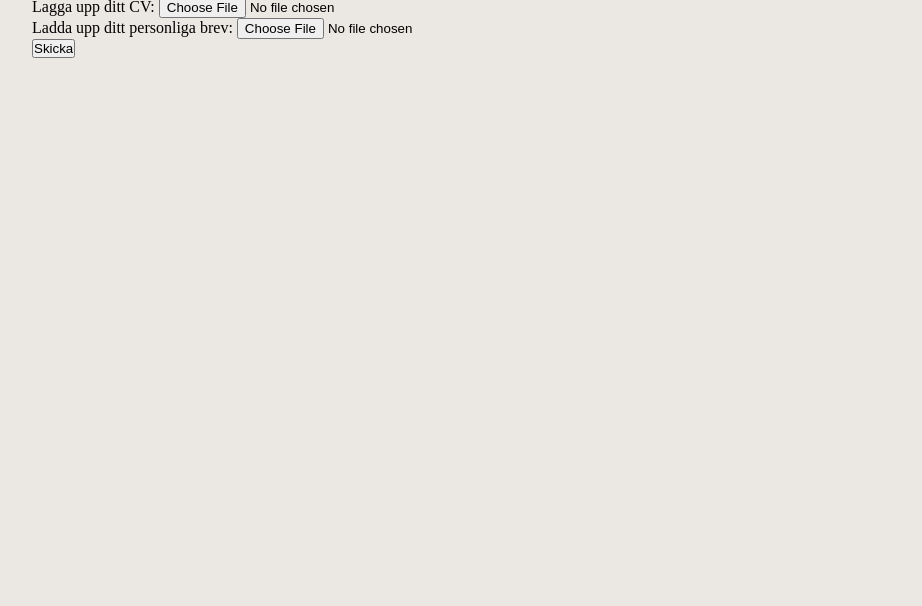
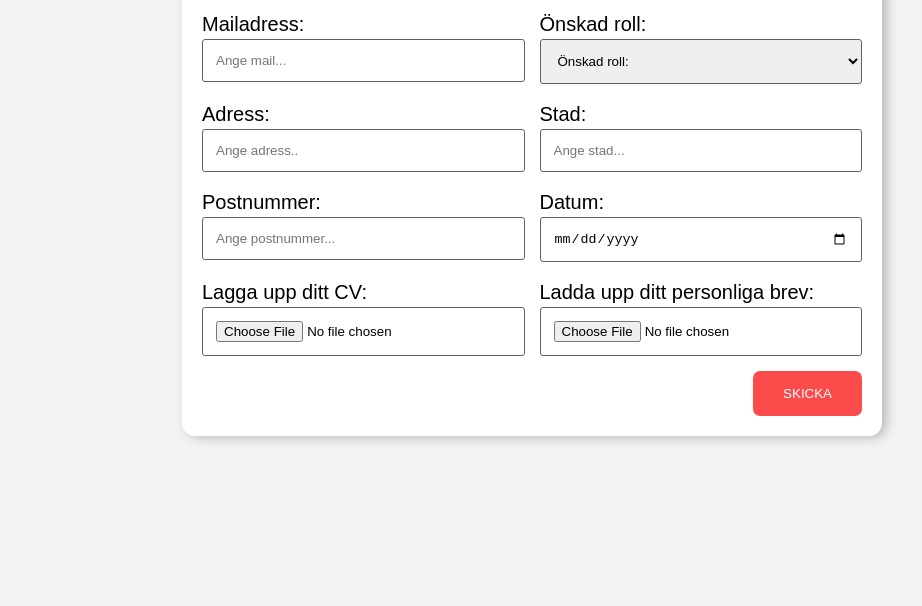
Before and after one commit to divperedi/forms, a plain HTML site: page index.html in a window 1280 px wide. Shown: the part 194-800 px from the top of the page, without its empty margins (108-1030 px from the left). Drawn offline with Linux system fonts and the light colour scheme; a web font is replaced by a local one.

Commit message:
styled the form

```diff
--- a/index.html
+++ b/index.html
@@ -1,11 +1,13 @@
 <!DOCTYPE html>
 <html lang="en">
+
 <head>
     <meta charset="UTF-8">
     <meta name="viewport" content="width=device-width, initial-scale=1.0">
     <link rel="stylesheet" href="style.css">
     <title>Document</title>
 </head>
+
 <body>
 
     <div class="form-wrapper">
@@ -63,10 +65,13 @@
                         <input type="file" id="letter">
                     </div>
                 </div>
-                <input type="submit" value="Skicka">
+                <div class="button-container">
+                    <input class="send-button" type="submit" value="SKICKA">
+                </div>
             </form>
         </div>
     </div>
 
 </body>
+
 </html>
--- a/style.css
+++ b/style.css
@@ -1,3 +1,5 @@
+@import url('https://fonts.googleapis.com/css2?family=Saira+Extra+Condensed:wght@500&family=Share:wght@700&display=swap');
+
 * {
     box-sizing: border-box;
     margin: 0;
@@ -5,10 +7,65 @@
 }
 
 body {
-    background-color: rgb(235, 231, 226);
+    background-color: rgb(243, 243, 243);
+    max-width: 1000px;
+    margin: 0px auto 0px auto;
+    font-family: 'Saira Extra Condensed', sans-serif;
+}
+
+h1 {
+    font-size: 40px;
 }
 
 .form-wrapper {
-    max-width: 1000px;
-    margin: 0 auto;
+    max-width: 700px;
+    margin: 50px auto;
+    background-color: white;
+    border-radius: 13px;
+    padding: 20px;
+    box-shadow: 5px 2px 12px -1px rgba(158, 158, 158, 0.75);
 }
+
+.form__form-inner {
+    display: grid;
+    grid-template-columns: 1fr 1fr;
+    gap: 15px;
+    line-height: 30px;
+    font-size: 22px;
+}
+
+.form__input-group {
+    display: flex;
+    flex-direction: column;
+    font-size: 20px;
+}
+
+input,
+select {
+    border-radius: 3px;
+    padding: 13px;
+    border: solid 1px rgb(97, 97, 97);
+}
+
+.button-container {
+    display: flex;
+    justify-content: flex-end;
+}
+
+.send-button {
+    display: flex;
+    justify-content: flex-end;
+    margin-top: 15px;
+    background-color: rgb(251, 75, 75);
+    color: white;
+    border-radius: 7px;
+    padding: 15px 30px;
+    border: none;
+    cursor: pointer;
+}
+
+.send-button:hover {
+    background-color: rgb(249, 40, 40);
+    color: white;
+    cursor: pointer;
+}
```
